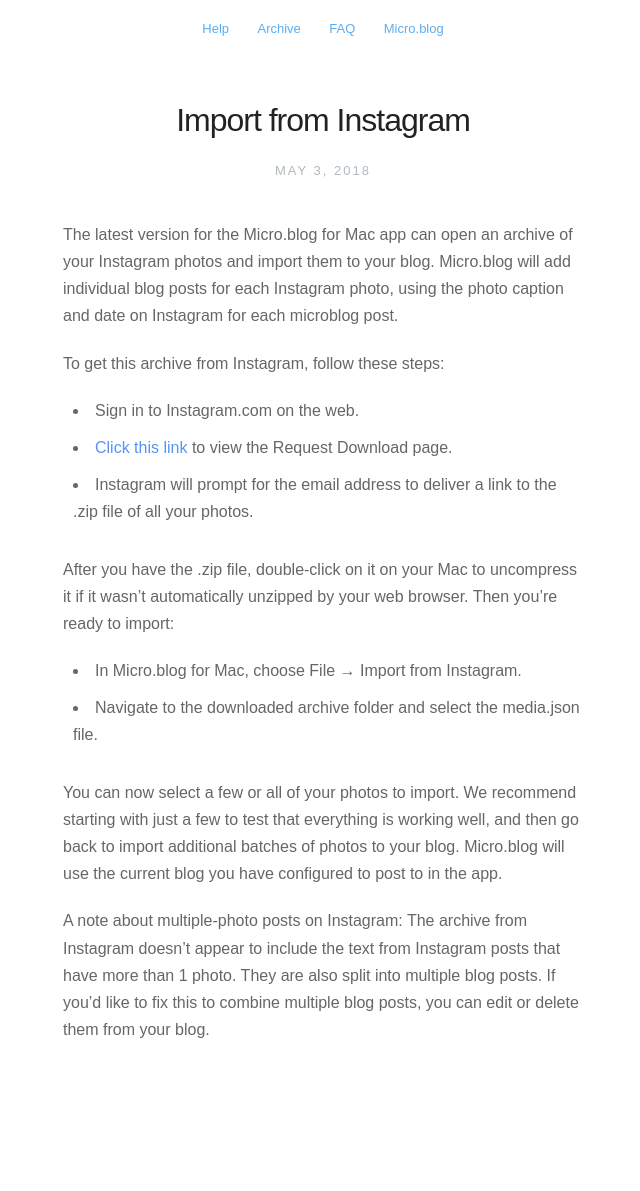
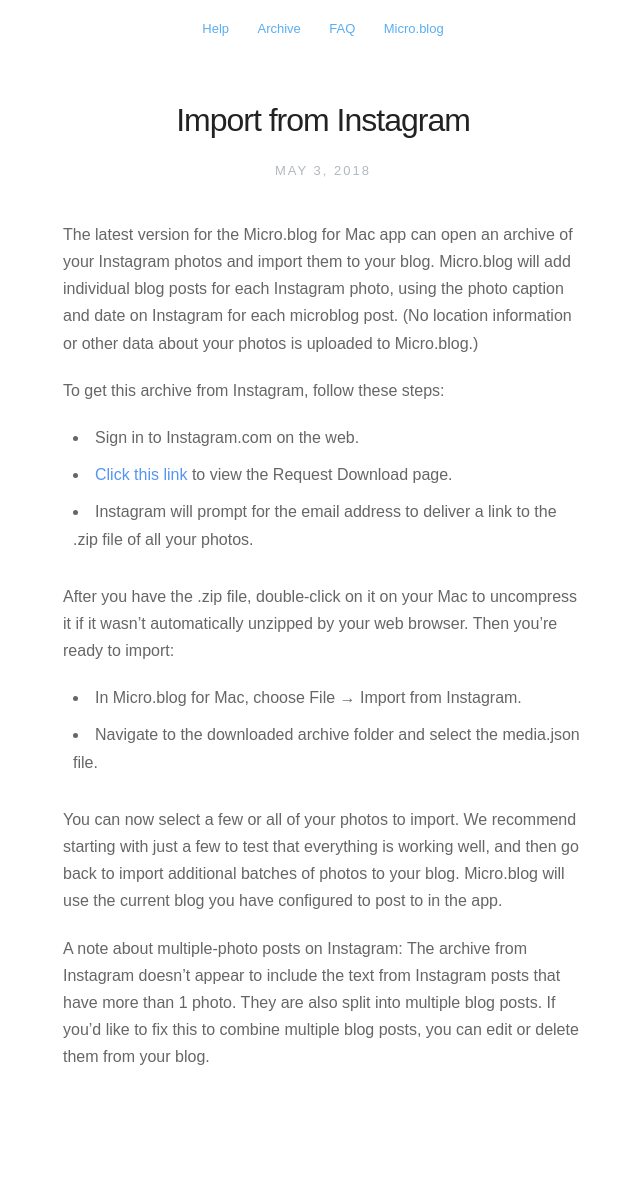
Before and after one commit to microdotblog/help.micro.blog, a Jekyll site: the page built from _posts/2018-05-03-instagram-import.markdown, in a window 1280 px wide. Shown: the whole page, without its empty margins (317-957 px from the left). Built offline with Jekyll 4.4.1, drawn with Linux system fonts in a browser that asks for light colours; nearby versions of some CDN libraries; before the commit the page ends 1163 px from its top, so only the background shows below that.

Commit message:
Added note about not using location data.

```diff
--- a/_posts/2018-05-03-instagram-import.markdown
+++ b/_posts/2018-05-03-instagram-import.markdown
@@ -4,7 +4,7 @@
 description: Importing photos with the Mac version of Micro.blog.
 ---
 
-The latest version for the Micro.blog for Mac app can open an archive of your Instagram photos and import them to your blog. Micro.blog will add individual blog posts for each Instagram photo, using the photo caption and date on Instagram for each microblog post.
+The latest version for the Micro.blog for Mac app can open an archive of your Instagram photos and import them to your blog. Micro.blog will add individual blog posts for each Instagram photo, using the photo caption and date on Instagram for each microblog post. (No location information or other data about your photos is uploaded to Micro.blog.)
 
 To get this archive from Instagram, follow these steps:
 
```
